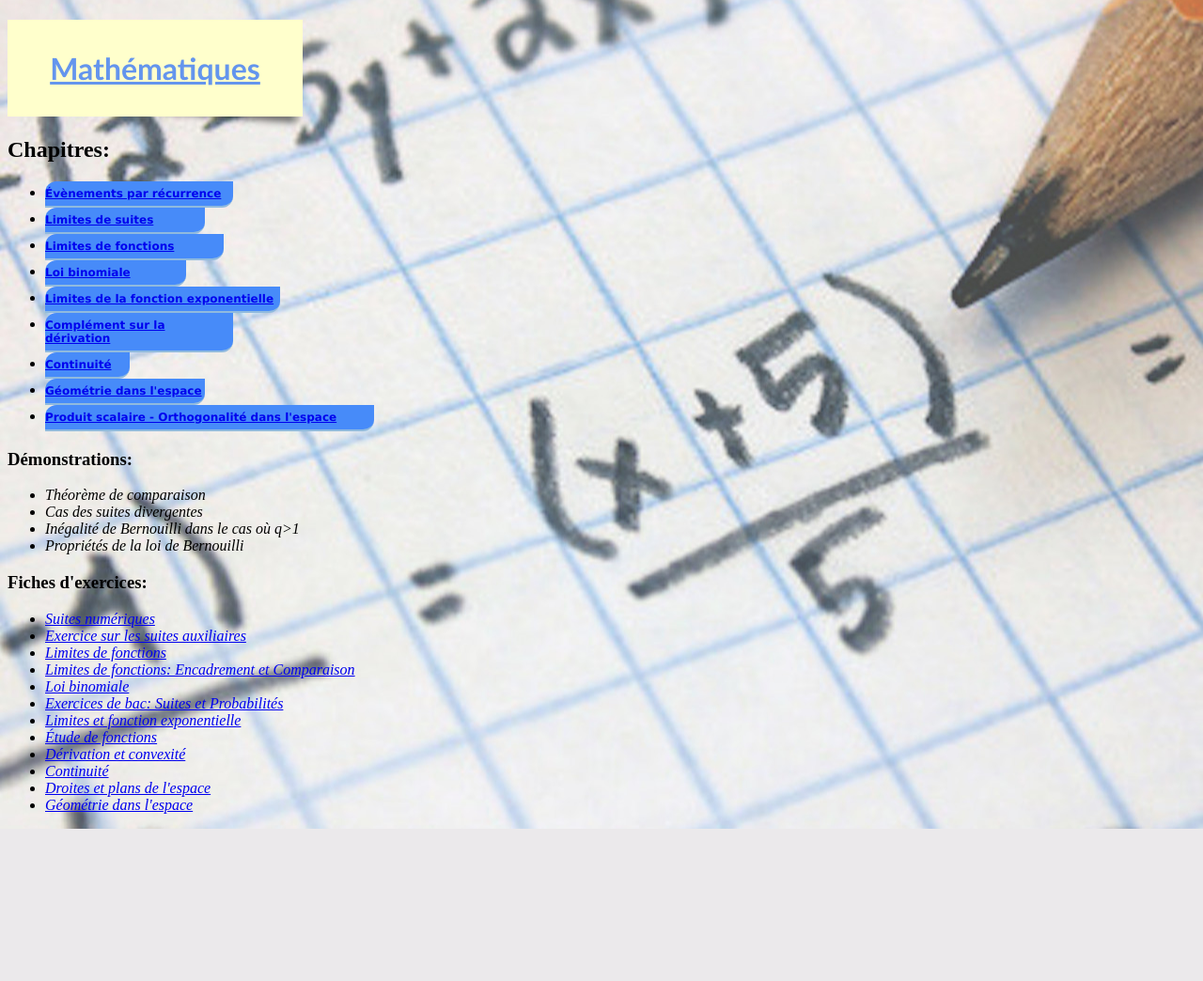
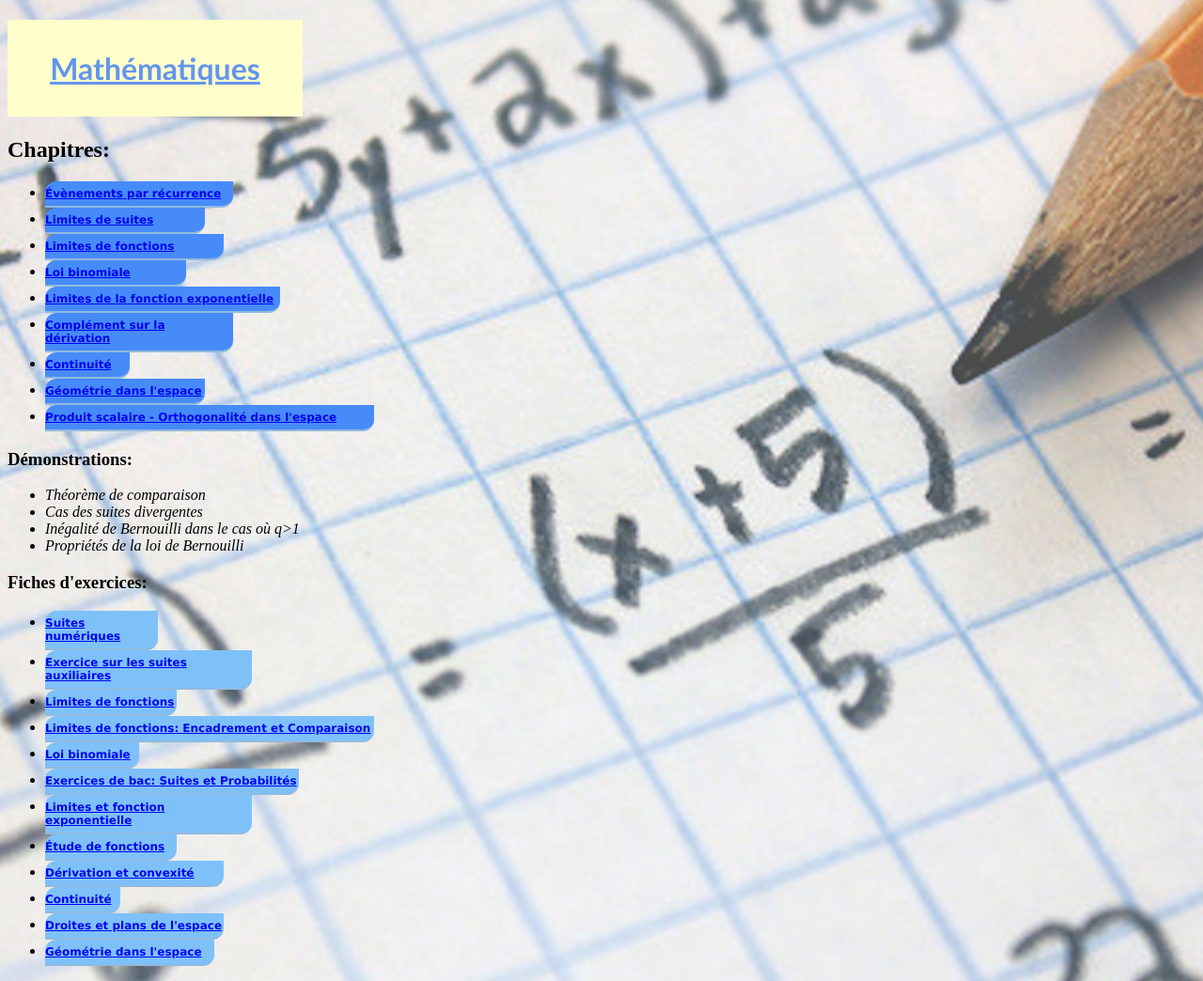
Before and after one commit to denisdoryan/mescours, a PHP site: the page made by Cours MAT/maths.html in a window 1280 px wide. Shown: the whole page at 94% size. Before the commit the page ends 882 px from the top, so only its background shows below. Run offline with PHP 8.4, Linux system fonts and the light colour scheme.

Commit message:
Update stylemat.css

```diff
--- a/Cours MAT/stylemat.css
+++ b/Cours MAT/stylemat.css
@@ -141,3 +141,147 @@ html
   border-bottom: 2px solid #90bade;
   margin: 0;
 }
+
+.boutone1 {
+  border-radius:12px 0 12px 0;
+  background: #7EC1F9;
+  border:none;
+  color:#fff;
+  font:bold 12px Verdana;
+  padding:6px 0 6px 0;
+  width: 120px;
+  border-bottom: 2px solid #90bade;
+  margin: 0;
+}
+
+.boutone2 {
+  border-radius:12px 0 12px 0;
+  background: #7EC1F9;
+  border:none;
+  color:#fff;
+  font:bold 12px Verdana;
+  padding:6px 0 6px 0;
+  width: 220px;
+  border-bottom: 2px solid #90bade;
+  margin: 0;
+}
+
+.boutone3 {
+  border-radius:12px 0 12px 0;
+  background: #7EC1F9;
+  border:none;
+  color:#fff;
+  font:bold 12px Verdana;
+  padding:6px 0 6px 0;
+  width: 140px;
+  border-bottom: 2px solid #90bade;
+  margin: 0;
+}
+
+.boutone4 {
+  border-radius:12px 0 12px 0;
+  background: #7EC1F9;
+  border:none;
+  color:#fff;
+  font:bold 12px Verdana;
+  padding:6px 0 6px 0;
+  width: 350px;
+  border-bottom: 2px solid #90bade;
+  margin: 0;
+}
+
+.boutone5 {
+  border-radius:12px 0 12px 0;
+  background: #7EC1F9;
+  border:none;
+  color:#fff;
+  font:bold 12px Verdana;
+  padding:6px 0 6px 0;
+  width: 100px;
+  border-bottom: 2px solid #90bade;
+  margin: 0;
+}
+
+.boutone6 {
+  border-radius:12px 0 12px 0;
+  background: #7EC1F9;
+  border:none;
+  color:#fff;
+  font:bold 12px Verdana;
+  padding:6px 0 6px 0;
+  width: 270px;
+  border-bottom: 2px solid #90bade;
+  margin: 0;
+}
+
+.boutone7 {
+  border-radius:12px 0 12px 0;
+  background: #7EC1F9;
+  border:none;
+  color:#fff;
+  font:bold 12px Verdana;
+  padding:6px 0 6px 0;
+  width: 220px;
+  border-bottom: 2px solid #90bade;
+  margin: 0;
+}
+
+.boutone8 {
+  border-radius:12px 0 12px 0;
+  background: #7EC1F9;
+  border:none;
+  color:#fff;
+  font:bold 12px Verdana;
+  padding:6px 0 6px 0;
+  width: 140px;
+  border-bottom: 2px solid #90bade;
+  margin: 0;
+}
+
+.boutone9 {
+  border-radius:12px 0 12px 0;
+  background: #7EC1F9;
+  border:none;
+  color:#fff;
+  font:bold 12px Verdana;
+  padding:6px 0 6px 0;
+  width: 190px;
+  border-bottom: 2px solid #90bade;
+  margin: 0;
+}
+
+.boutone10 {
+  border-radius:12px 0 12px 0;
+  background: #7EC1F9;
+  border:none;
+  color:#fff;
+  font:bold 12px Verdana;
+  padding:6px 0 6px 0;
+  width: 80px;
+  border-bottom: 2px solid #90bade;
+  margin: 0;
+}
+
+.boutone11 {
+  border-radius:12px 0 12px 0;
+  background: #7EC1F9;
+  border:none;
+  color:#fff;
+  font:bold 12px Verdana;
+  padding:6px 0 6px 0;
+  width: 190px;
+  border-bottom: 2px solid #90bade;
+  margin: 0;
+}
+
+.boutone12 {
+  border-radius:12px 0 12px 0;
+  background: #7EC1F9;
+  border:none;
+  color:#fff;
+  font:bold 12px Verdana;
+  padding:6px 0 6px 0;
+  width: 180px;
+  border-bottom: 2px solid #90bade;
+  margin: 0;
+}
```
